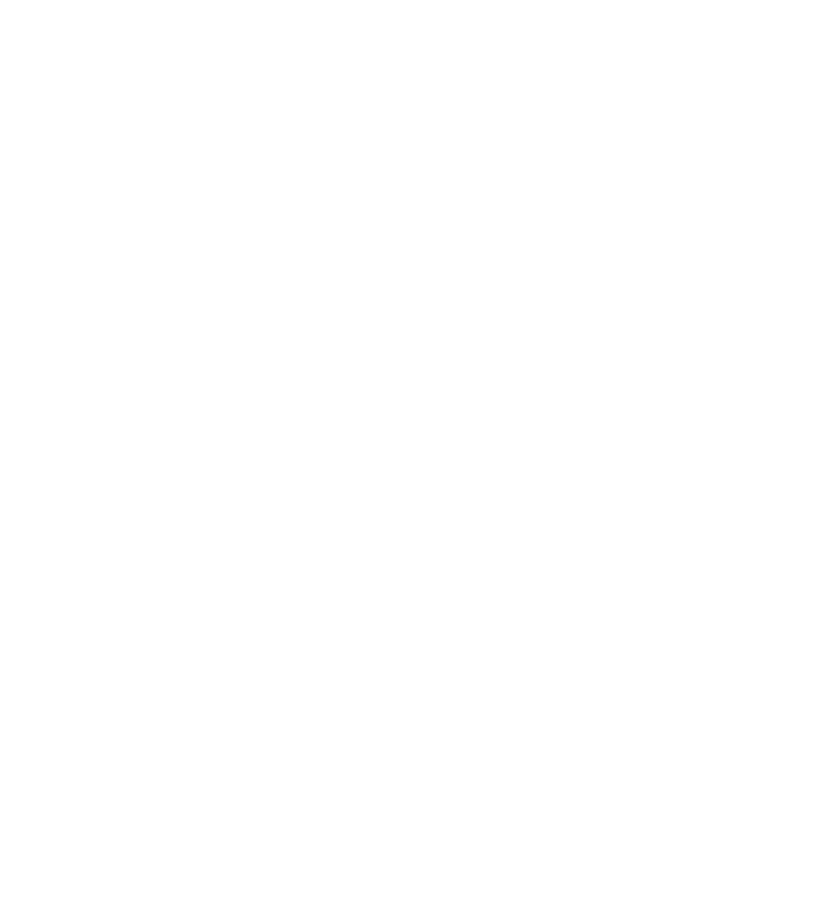
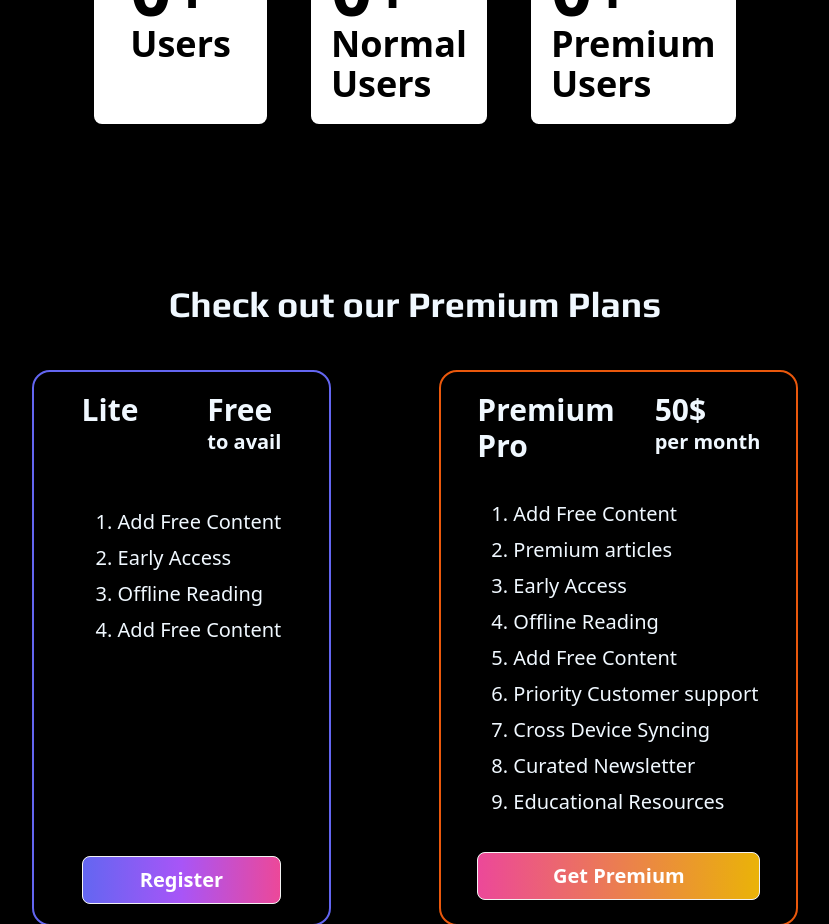
Before and after one commit to OdinPie/Agun-News-Client, a React (Vite) app: page / in a window 1280 px wide. Shown: the part 1580-2504 px from the top of the page, without its empty margins (225-1054 px from the left). Before the commit the page ends 1288 px from the top, so only its background shows below. Built offline with nearby package versions, Linux system fonts and the light colour scheme; no server answers; a web font is replaced by a local one.

Commit message:
plans section added

```diff
--- a/src/Pages/Home/Home.jsx
+++ b/src/Pages/Home/Home.jsx
@@ -1,4 +1,5 @@
 import Banner from "./Banner";
+import Plans from "./Plans/Plans";
 import Publisher from "./Publishers/Publisher";
 import Statistics from "./Statistics/Statistics";
 import Trending from "./Trending/Trending";
@@ -10,6 +11,7 @@
             <Trending></Trending>
             <Publisher></Publisher>
             <Statistics></Statistics>
+            <Plans></Plans>
         </div>
     );
 };
--- /dev/null
+++ b/src/Pages/Home/Plans/Plans.jsx
@@ -0,0 +1,50 @@
+import React from 'react';
+
+const Plans = () => {
+    return (
+        <div>
+            <h1 className='text-4xl font-bold font-play pt-40 text-center'>Check out our Premium Plans</h1><br /><br />
+            <div className='flex justify-center gap-28'>
+            <div className="card outline outline-2 outline-indigo-500 py-5 px-12">
+                <div className='flex justify-between gap-10'>
+                <div>
+                <h1 className='text-3xl font-semibold'>Lite</h1><br />
+                </div>
+                <h1 className='text-xl font-semibold'><strong className='text-3xl'>Free</strong> <br />to avail</h1>
+
+                </div>
+                <ul className='pl-9 py-3 mt-10 text-xl space-y-2'>
+                    <li type='1'>Add Free Content</li>
+                    <li type='1'>Early Access</li>
+                    <li type='1'>Offline Reading</li>
+                    <li type='1'>Add Free Content</li>
+                </ul><br />
+                <button className='btn mt-44 w-full outline-0 bg-gradient-to-r from-indigo-500 via-purple-500 to-pink-500 text-white font-semibold text-xl'>Register</button>
+            </div>
+
+            <div className="card outline outline-2 outline-orange-600  py-5 px-9">
+                <div className='flex justify-between gap-10'>
+                <div>
+                <h1 className='text-3xl font-semibold'>Premium <br /> Pro</h1><br />
+                </div>
+                <h1 className='text-xl font-semibold'><span className='text-3xl font-bold'>50$</span><br /> per month</h1>
+                </div>
+                <ul className='pl-9 py-3 text-xl space-y-2'>
+                    <li type='1'>Add Free Content</li>
+                    <li type='1'>Premium articles</li>
+                    <li type='1'>Early Access</li>
+                    <li type='1'>Offline Reading</li>
+                    <li type='1'>Add Free Content</li>
+                    <li type='1'>Priority Customer support</li>
+                    <li type='1'>Cross Device Syncing</li>
+                    <li type='1'>Curated Newsletter</li>
+                    <li type='1'>Educational Resources</li>
+                </ul><br />
+                <button className='btn outline-0 bg-gradient-to-r from-pink-500 to-yellow-500 text-white font-semibold text-xl'>Get Premium</button>
+            </div>
+            </div>
+        </div>
+    );
+};
+
+export default Plans;
--- a/src/Pages/Home/Statistics/Statistics.jsx
+++ b/src/Pages/Home/Statistics/Statistics.jsx
@@ -5,7 +5,18 @@
     const users = useUsers();
     return (
         <div>
-            <CountUp end={users[0].length} duration={2.75} />
+            <h1 className='text-4xl font-bold font-play pt-40 text-center'>Statistics</h1><br /><br />
+            <div className='flex justify-center gap-11'>
+            <div className='bg-white flex rounded-lg py-5 px-9'>
+            <h1 className='text-black text-7xl font-bold'><CountUp enableScrollSpy scrollSpyDelay={3000} end={users[0].length} duration={2.75} />+  <h1 className='text-black text-4xl'>Users</h1></h1>
+            </div>
+            <div className='bg-white flex rounded-lg p-5'>
+            <h1 className='text-black text-7xl font-bold'><CountUp enableScrollSpy scrollSpyDelay={3000} end={users[0].length} duration={2.75} />+  <h1 className='text-black text-4xl'>Normal <br /> Users</h1></h1>
+            </div>
+            <div className='bg-white flex rounded-lg p-5'>
+            <h1 className='text-black text-7xl font-bold'><CountUp enableScrollSpy scrollSpyDelay={3000} end={users[0].length} duration={2.75} />+  <h1 className='text-black text-4xl'>Premium <br /> Users</h1></h1>
+            </div>
+            </div>
         </div>
     );
 };
--- a/src/Pages/Home/Trending/Trending.jsx
+++ b/src/Pages/Home/Trending/Trending.jsx
@@ -25,7 +25,7 @@
                 interval={6000}
             >
                 {
-                    trending && trending.map(trend=><div><Trend trend={trend}></Trend></div>)
+                    trending && trending.map(trend=><div className="w-full"><Trend trend={trend}></Trend></div>)
                 }
             </AutoplaySlider>
 
```
